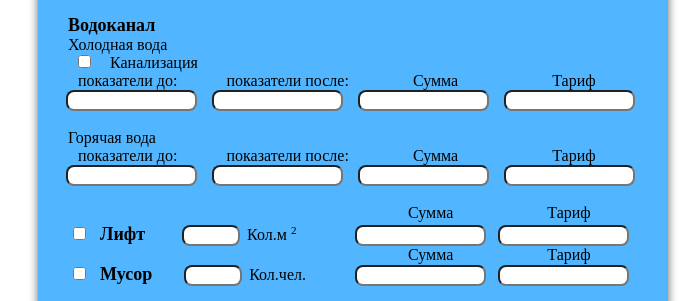
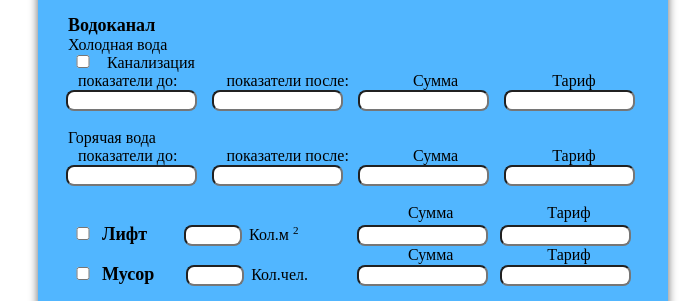
Before and after one commit to RuslanKoshel/RuslanKoshel.github.io, a plain HTML site: page index.html in a window 1280 px wide. Shown: the part 191-492 px from the top of the page, 0-692 px from the left. Drawn offline with Linux system fonts and the light colour scheme.

Commit message:
Add files via upload

```diff
--- a/index.html
+++ b/index.html
@@ -45,7 +45,8 @@
 
     }
     #sor{
-		margin: 0px -50px 0px -40px;
+		margin: 0px  0px 0px 15px;
+		width: 20px;
 
 	}
 
@@ -68,7 +69,8 @@
 
 	}
 	#elevator{
-		margin: 0px -50px 0px -40px;
+		margin: 0px 0px 0px 15px;
+		width: 20px;
 
 	}
 	.s{
@@ -122,7 +124,8 @@
 
 	}
 	#sewerage{
-		margin: 0px -50px  0px -35px;
+		margin: 0px  0px  0px 15px;
+		width: 20px;
 
 	}
 
```
